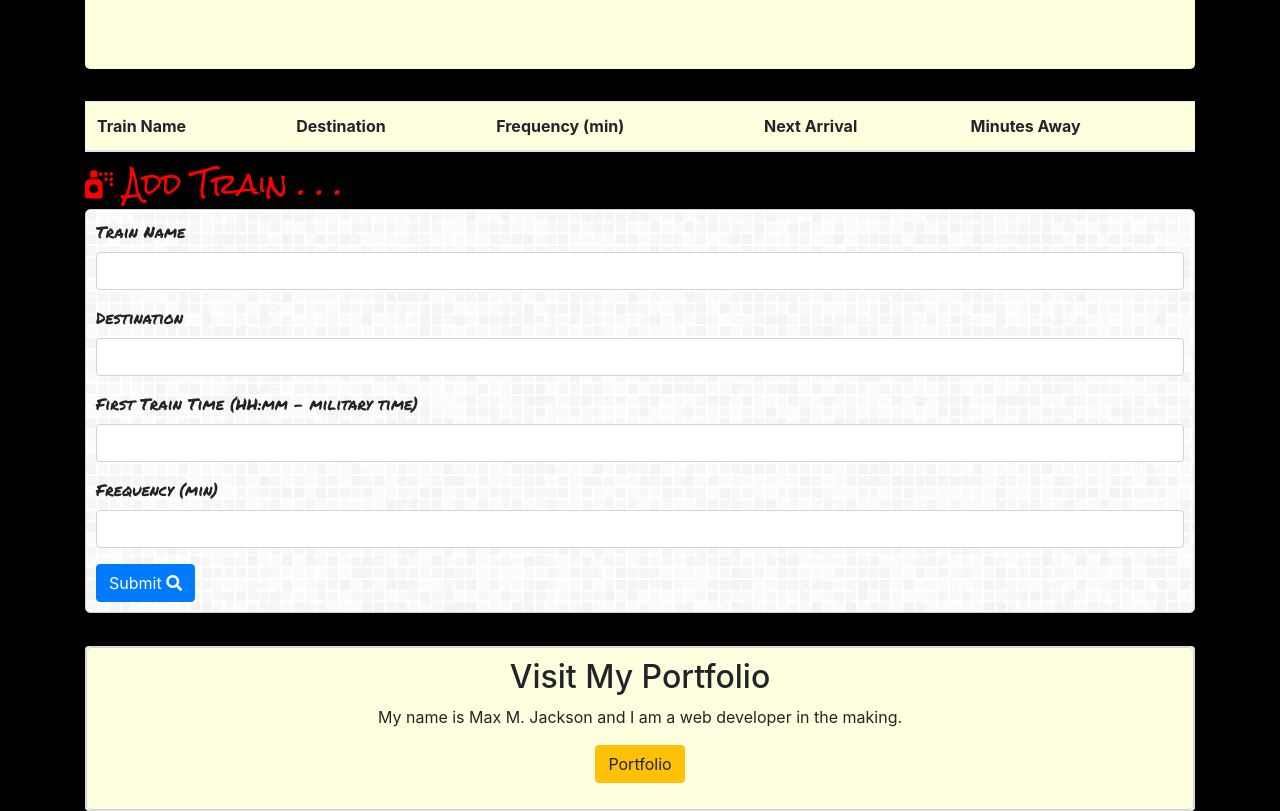
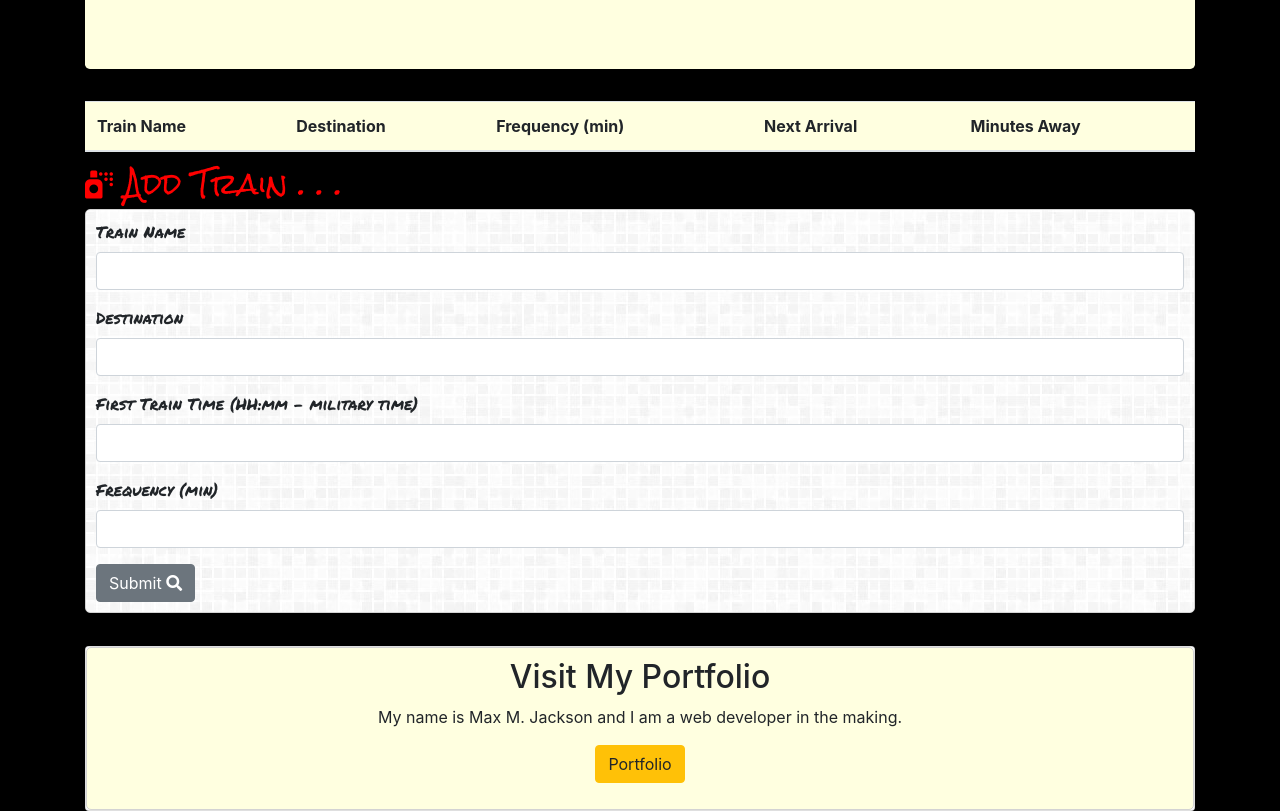
Before and after one commit to maxjcoder/Train-Scheduler, a plain HTML site: page index.html in a window 1280 px wide. Shown: the part 213-1024 px from the top of the page. Drawn offline with nearby package versions, Linux system fonts and the light colour scheme.

Commit message:
still cannot get code to push values to table

```diff
--- a/index.html
+++ b/index.html
@@ -69,7 +69,7 @@
                                 <label for="train-frequency">Frequency (min)</label>
                                 <input class="form-control" id="interval" type="number">
                             </div>
-                            <button class="btn btn-primary" id="addTrain" type="submit">Submit <i
+                            <button class="btn btn-secondary" id="addTrain" type="submit">Submit <i
                                     class="fas fa-search"></i></button>
                         </form>
                     </div>
```
